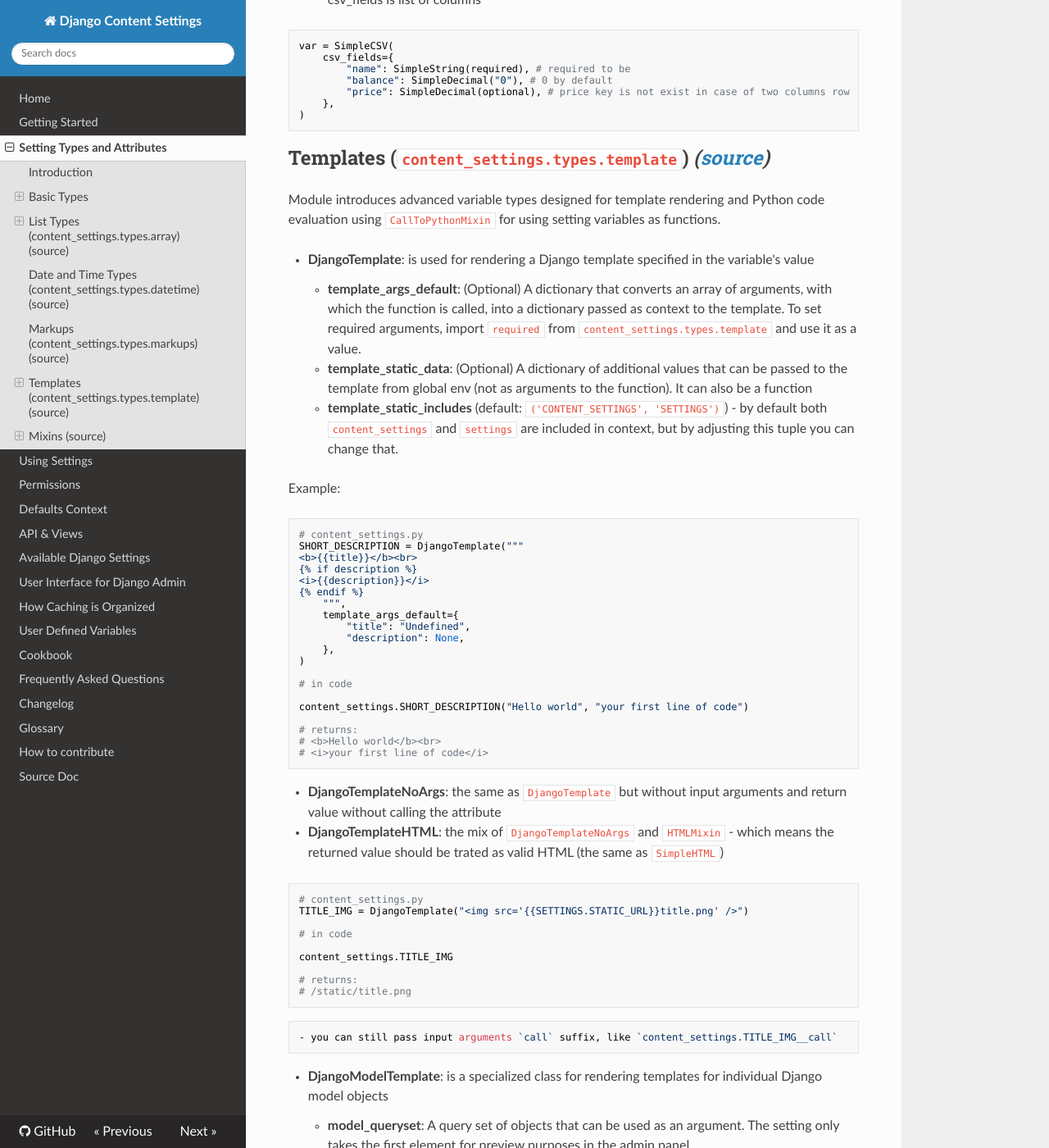
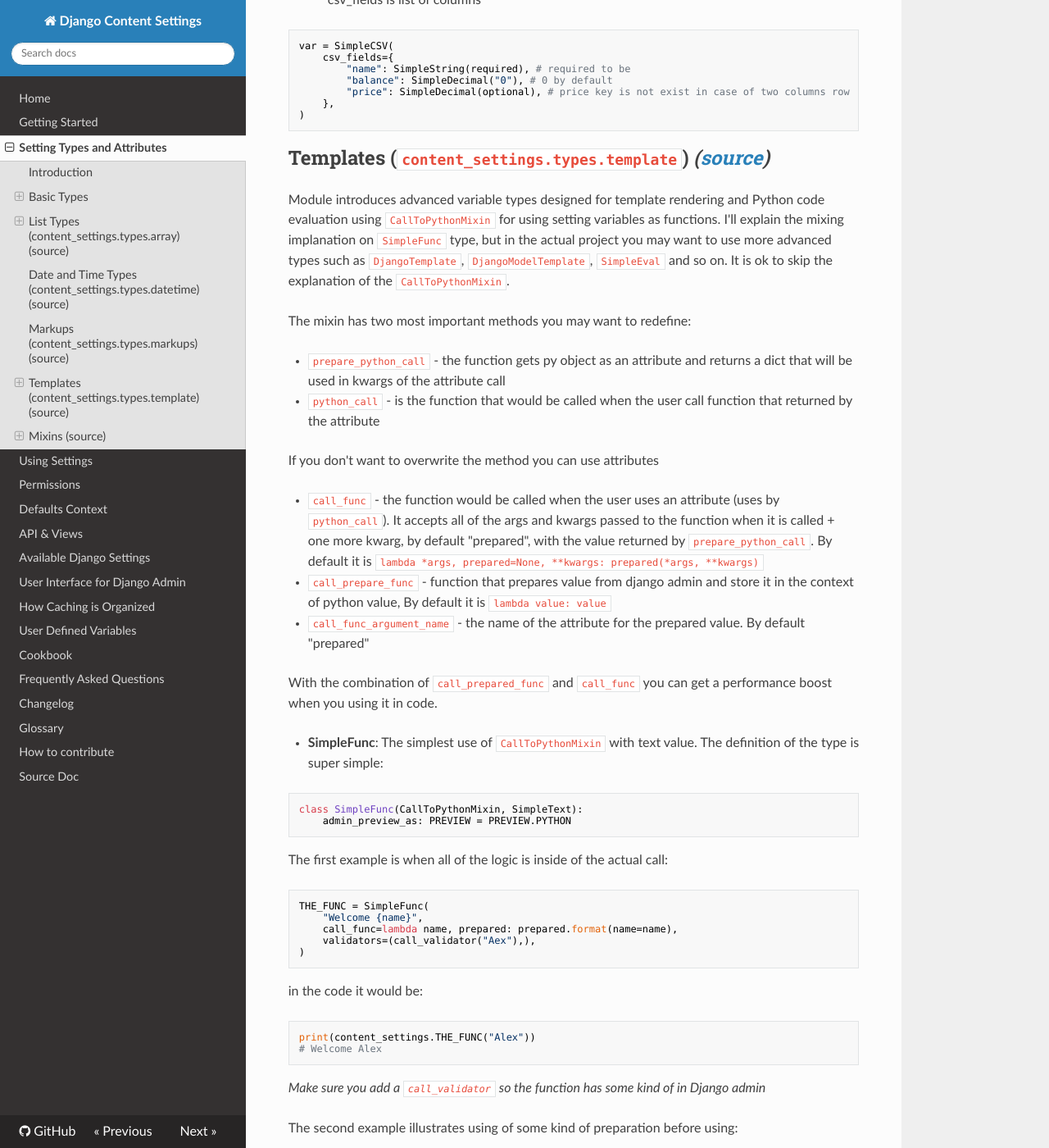
Before and after one commit to occipital/django-content-settings, an MkDocs documentation site: the page built from docs/types.md, in a window 1280 px wide and 1400 px high, scrolled down 4470 px. Shown: the whole window at 82% size. Built offline with MkDocs 1.6.1, drawn with Linux system fonts in a browser that asks for light colours; nearby versions of some CDN libraries; some of the changed text lies outside the part shown.

Commit message:
CallToPythonMixin interface refactoring

````diff
--- a/docs/types.md
+++ b/docs/types.md
@@ -166,7 +166,86 @@ var = SimpleCSV(
 
 ## Templates (`content_settings.types.template`) *([source](source.md#typestemplate))*
 
-Module introduces advanced variable types designed for template rendering and Python code evaluation using `CallToPythonMixin` for using setting variables as functions.
+Module introduces advanced variable types designed for template rendering and Python code evaluation using `CallToPythonMixin` for using setting variables as functions. I'll explain the mixing implanation on `SimpleFunc` type, but in the actual project you may want to use more advanced types such as `DjangoTemplate`, `DjangoModelTemplate`, `SimpleEval` and so on. It is ok to skip the explanation of the `CallToPythonMixin`.
+
+The mixin has two most important methods you may want to redefine:
+
+* `prepare_python_call` - the function gets py object as an attribute and returns a dict that will be used in kwargs of the attribute call
+* `python_call` - is the function that would be called when the user call function that returned by the attribute
+
+If you don't want to overwrite the method you can use attributes
+
+* `call_func` - the function would be called when the user uses an attribute (uses by `python_call`). It accepts all of the args and kwargs passed to the function when it is called + one more kwarg, by default "prepared", with the value returned by `prepare_python_call`. By default it is `lambda *args, prepared=None, **kwargs: prepared(*args, **kwargs)`
+* `call_prepare_func` - function that prepares value from django admin and store it in the context of python value, By default it is `lambda value: value`
+* `call_func_argument_name` - the name of the attribute for the prepared value. By default "prepared"
+
+With the combination of `call_prepared_func` and `call_func` you can get a performance boost when you using it in code.
+
+- **SimpleFunc**: The simplest use of `CallToPythonMixin` with text value. The definition of the type is super simple:
+
+```python
+class SimpleFunc(CallToPythonMixin, SimpleText):
+    admin_preview_as: PREVIEW = PREVIEW.PYTHON
+```
+
+The first example is when all of the logic is inside of the actual call:
+
+```python
+THE_FUNC = SimpleFunc(
+    "Welcome {name}",
+    call_func=lambda name, prepared: prepared.format(name=name),
+    validators=(call_validator("Aex"),),
+)
+```
+
+in the code it would be:
+
+```python
+print(content_settings.THE_FUNC("Alex"))
+# Welcome Alex
+```
+
+*Make sure you add a `call_validator` so the function has some kind of in Django admin*
+
+The second example illustrates using of some kind of preparation before using:
+
+```python
+THE_FUNC = SimpleFunc(
+    "Welcome {name}",
+    call_prepare_func=lambda value: value.format
+    validators=(call_validator(name="Aex"),),
+)
+```
+
+In the code it would be almost the same as in the first example:
+
+```python
+print(content_settings.THE_FUNC(name="Alex"))
+# Welcome Alex
+```
+
+*In the second example the preparation function would be called when the type is defined or value is updated*
+
+The third example is a bonus one, in case you want to use not only text value as in input
+
+```python
+THE_SUM_FUNC = mix(CallToPythonMixin, SimpleInt)(
+    "10",
+    call_func=lambda value, prepared: prepared + value,
+    validators=(call_validator(20),),
+)
+```
+
+*In that case value is an int, so it will be parsed and validated by `SimpleInt` class*
+
+In the code it is still the same
+
+```python
+print(content_settings.THE_SUM_FUNC(12))
+# 22
+```
+
+Those are very basic examples, you might not use those, but it can be helpful to understad how the other template types are working
 
 - **DjangoTemplate**: is used for rendering a Django template specified in the variable's value
     - **template_args_default**: (Optional) A dictionary that converts an array of arguments, with which the function is called, into a dictionary passed as context to the template. To set required arguments, import `required` from `content_settings.types.template` and use it as a value.
````
Also changed, not shown: docs/changelog.md (+3 -1 lines), 4 other files.
